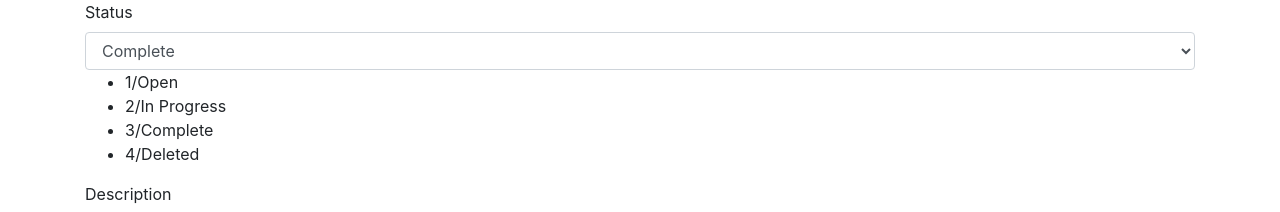
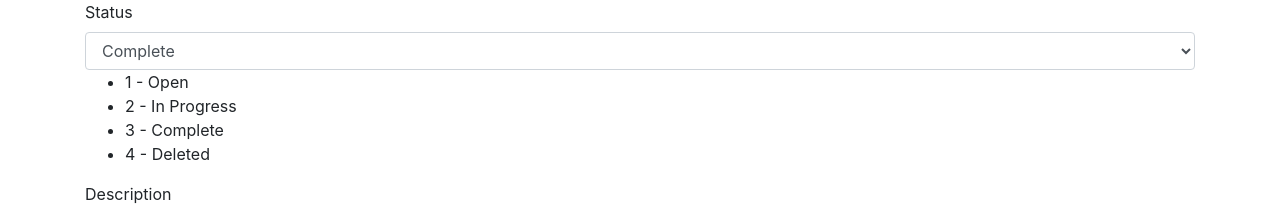
Before and after one commit to s2iwi2s/angular-demo-s2iwi2s, an Angular app: page /products/1 in a window 1280 px wide. Shown: the part 366-578 px from the top of the page. Built offline with nearby package versions, Linux system fonts and the light colour scheme.

Commit message:
1 file modified

```diff
--- a/src/app/product-details/product-details.component.html
+++ b/src/app/product-details/product-details.component.html
@@ -26,7 +26,7 @@
      </select>
 
     <ul>
-        <li *ngFor="let s of statusList">{{s.value + '/' + s.name}}</li>
+        <li *ngFor="let s of statusList">{{s.value + ' - ' + s.name}}</li>
     </ul>
   </div>
 
```
